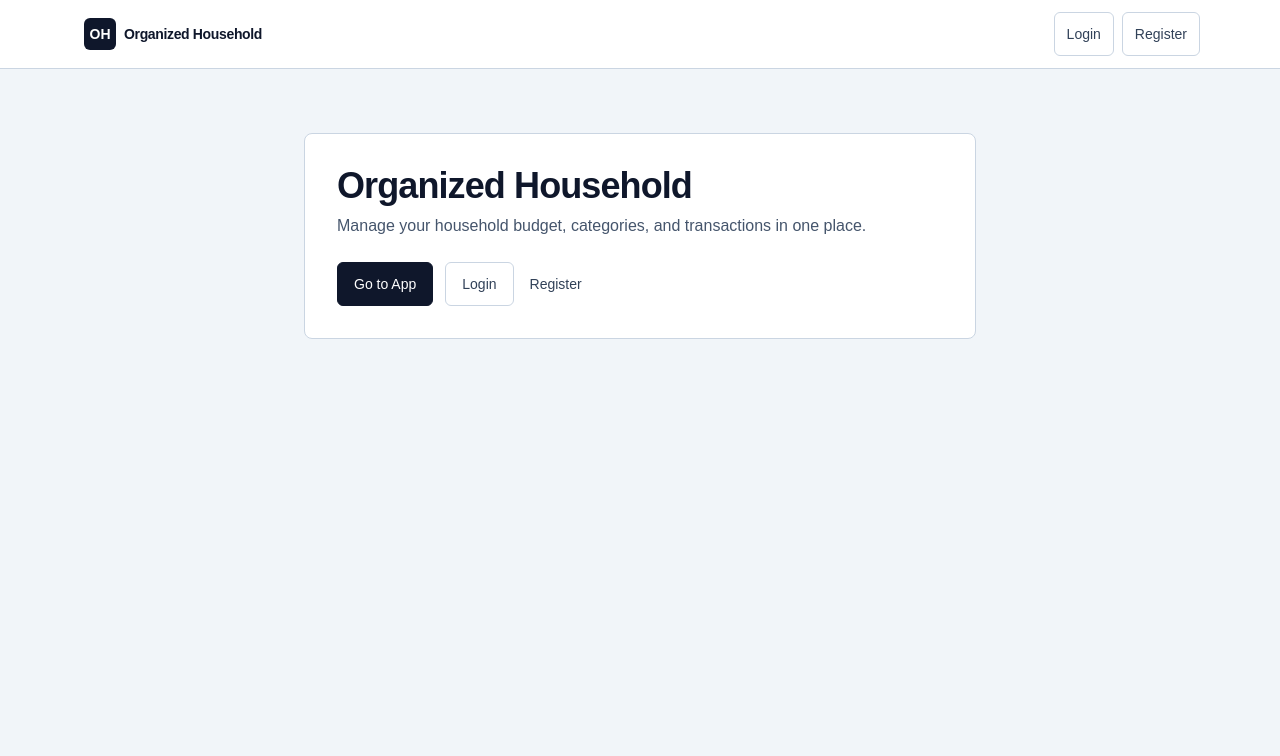
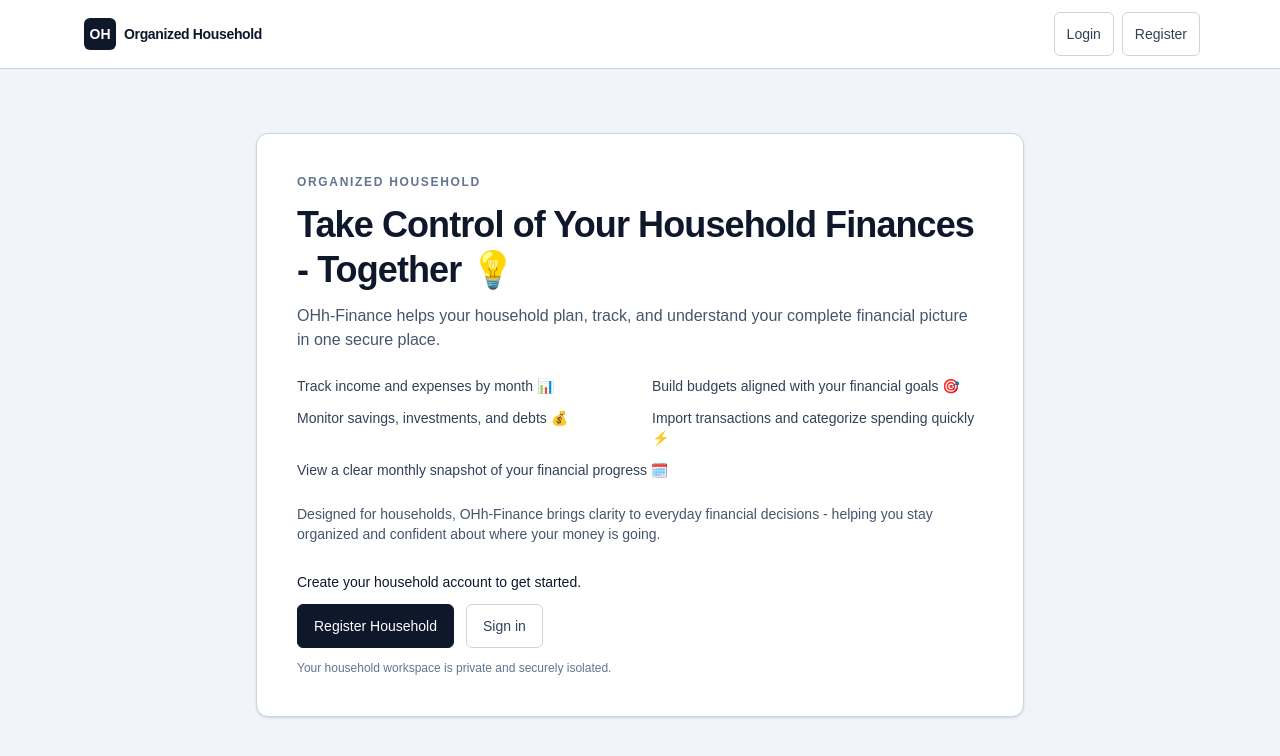
Before and after one commit to Organized-Household/ohh-finance-web, a Next.js app: page / in a window 1280 px wide. Shown: the top 756 px of the page. Built offline with nearby package versions, Linux system fonts and the light colour scheme.

Commit message:
refresh public welcome page with premium hero layout

```diff
--- a/app/page.tsx
+++ b/app/page.tsx
@@ -1,5 +1,5 @@
 import PublicBrandHeader from "@/components/public/public-brand-header";
-import HeroCard from "@/components/public/hero-card";
+import WelcomeScreen from "@/components/public/welcome-screen";
 
 export default function LandingPage() {
   return (
@@ -7,7 +7,7 @@ export default function LandingPage() {
       <PublicBrandHeader current="welcome" />
 
       <main className="mx-auto flex w-full max-w-6xl flex-1 flex-col items-center px-4 pb-10 pt-12 sm:pt-16">
-        <HeroCard />
+        <WelcomeScreen />
       </main>
     </div>
   );
--- /dev/null
+++ b/components/public/welcome-screen.tsx
@@ -0,0 +1,63 @@
+import Link from "next/link";
+
+export default function WelcomeScreen() {
+  return (
+    <section className="w-full max-w-3xl">
+      <div className="rounded-xl border border-slate-300 bg-white px-6 py-8 shadow-sm sm:px-10 sm:py-10">
+        <div className="space-y-6">
+          <div className="space-y-3">
+            <p className="text-xs font-semibold uppercase tracking-[0.14em] text-slate-500">
+              Organized Household
+            </p>
+            <h1 className="text-3xl font-semibold leading-tight tracking-tight text-slate-900 sm:text-4xl">
+              Take Control of Your Household Finances - Together 💡
+            </h1>
+            <p className="max-w-2xl text-sm text-slate-600 sm:text-base">
+              OHh-Finance helps your household plan, track, and understand your complete financial
+              picture in one secure place.
+            </p>
+          </div>
+
+          <ul className="grid gap-2 text-sm text-slate-700 sm:grid-cols-2 sm:gap-x-6 sm:gap-y-3">
+            <li>Track income and expenses by month 📊</li>
+            <li>Build budgets aligned with your financial goals 🎯</li>
+            <li>Monitor savings, investments, and debts 💰</li>
+            <li>Import transactions and categorize spending quickly ⚡</li>
+            <li className="sm:col-span-2">View a clear monthly snapshot of your financial progress 🗓️</li>
+          </ul>
+
+          <p className="text-sm text-slate-600">
+            Designed for households, OHh-Finance brings clarity to everyday financial decisions -
+            helping you stay organized and confident about where your money is going.
+          </p>
+
+          <div className="space-y-3 pt-1">
+            <p className="text-sm font-medium text-slate-900">
+              Create your household account to get started.
+            </p>
+
+            <div className="flex flex-wrap items-center gap-3">
+              <Link
+                href="/register"
+                className="inline-flex min-h-11 items-center justify-center rounded-md border border-slate-900 bg-slate-900 px-4 text-sm font-medium text-white transition hover:bg-slate-800 focus-visible:outline-none focus-visible:ring-2 focus-visible:ring-slate-500 focus-visible:ring-offset-2"
+              >
+                Register Household
+              </Link>
+
+              <Link
+                href="/login"
+                className="inline-flex min-h-11 items-center justify-center rounded-md border border-slate-300 bg-white px-4 text-sm font-medium text-slate-700 transition hover:bg-slate-50 focus-visible:outline-none focus-visible:ring-2 focus-visible:ring-slate-500 focus-visible:ring-offset-2"
+              >
+                Sign in
+              </Link>
+            </div>
+
+            <p className="text-xs text-slate-500">
+              Your household workspace is private and securely isolated.
+            </p>
+          </div>
+        </div>
+      </div>
+    </section>
+  );
+}
```
